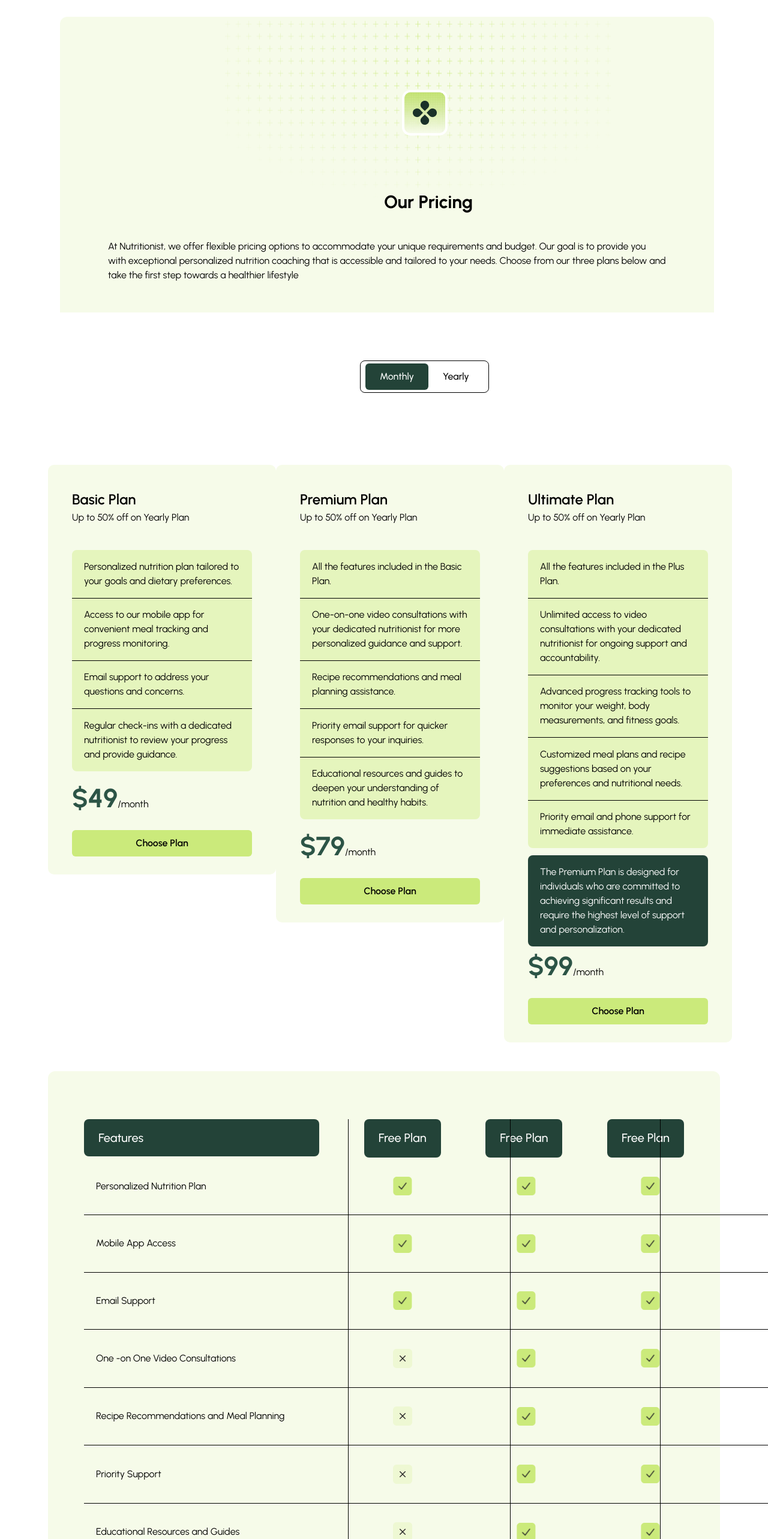
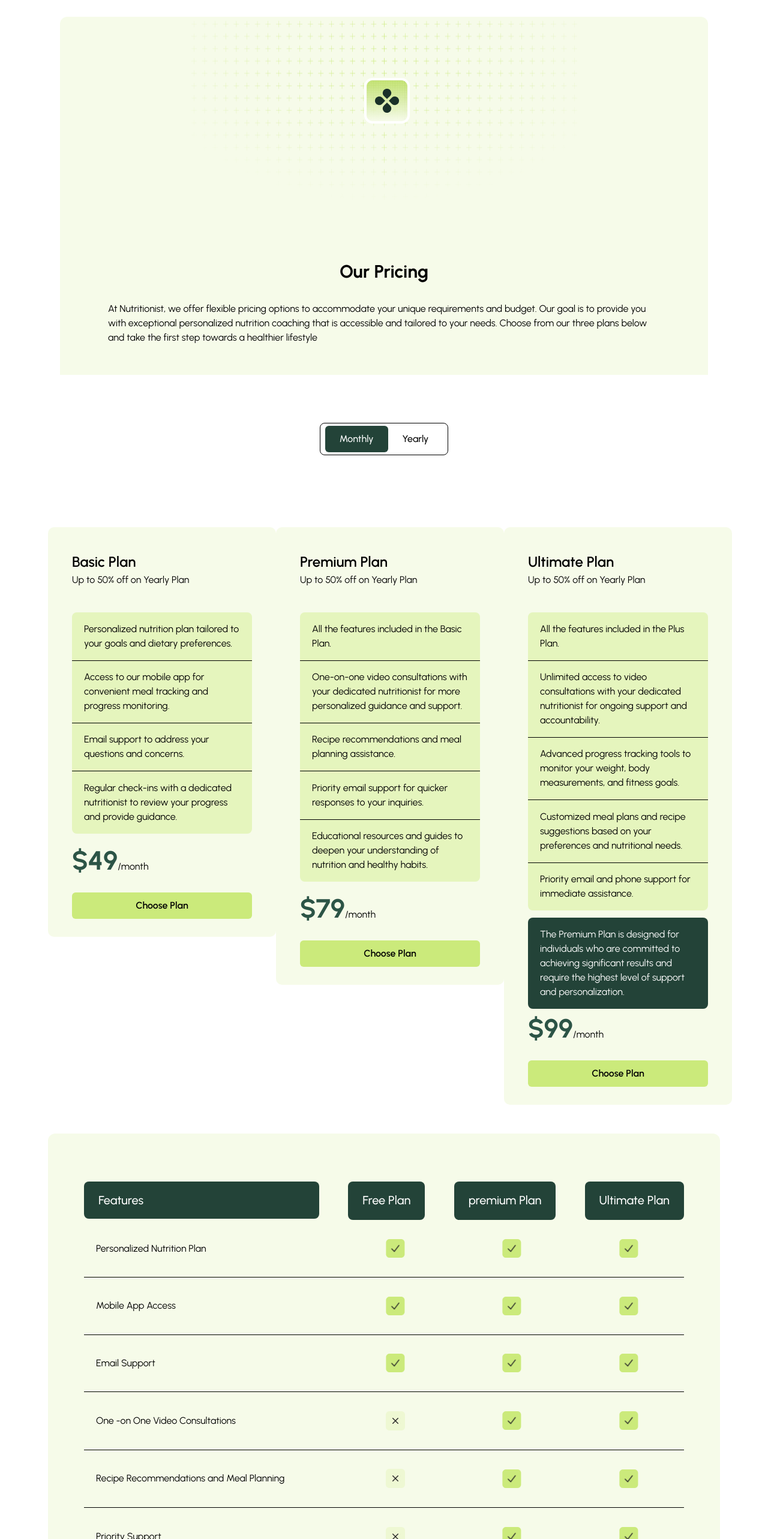
Before and after one commit to Ndahiroloicke/Nutritionist-web-app, a React (Vite) app: page /pricing in a window 1280 px wide. Shown: the part 200-2766 px from the top of the page at 60% size. Built offline with nearby package versions, Linux system fonts and the light colour scheme.

Commit message:
Development

```diff
--- a/src/components/Pricing/FAQ.jsx
+++ b/src/components/Pricing/FAQ.jsx
@@ -5,9 +5,9 @@ import { Link } from "react-router-dom";
 const FAQ = () => {
   return (
     <div>
-      <div className="mx-[80px] mt-[100px] mb-[60px]">
-        <h1 className="text-[38px] font-bold ml-[600px]">FAQ</h1>
-        <p className="ml-[250px] mt-[6px]">
+      <div className=" w-full mt-[100px] mb-[60px]">
+        <h1 className="text-[38px] w-fit mx-auto font-bold">FAQ</h1>
+        <p className="w-fit mx-auto mt-[6px]">
           We address commonly asked questions and provide comprehensive answers
           to help you navigate your way <span className="block ml-[250px]"> through your nutrition and wellness
           journey.
--- a/src/components/Pricing/button2.jsx
+++ b/src/components/Pricing/button2.jsx
@@ -1,8 +1,8 @@
 import PropTypes from "prop-types";
 const Button2 =  ({ setYearlyPricing,yearlyPricing }) => {
   return (
-    <div >
-      <div className="twobutts w-[215px] ml-[600px] mt-[80px]">
+    <div className="w-full">
+      <div className="twobutts w-fit mx-auto mt-[80px]">
         <button className={yearlyPricing ? "active bg-white text-black" : "bg-[#234338] text-white"} onClick={()=>setYearlyPricing(false)}>Monthly</button>
         <button className={yearlyPricing ? "inactive bg-[#234338] text-white" : "bg-white"} onClick={() => setYearlyPricing(true)}>Yearly</button>
       </div>
--- a/src/components/Pricing/pri.jsx
+++ b/src/components/Pricing/pri.jsx
@@ -8,7 +8,7 @@ const Pri = ({prides,img1,img2,img3}) => {
             <p className="w-[320px]">{prides}</p>
             <img src={img1} alt="" className="w-[32px]"/>
             <img src={img2} alt=""  className=" w-[32px]"/>
-            <img src={img3} alt=""  className="w-[32px] mr-[20px]"/>
+            <img src={img3} alt=""  className="w-[32px] mr-[56px]"/>
         </div>
     </div>
   )
--- a/src/components/Pricing/pricingdesc.jsx
+++ b/src/components/Pricing/pricingdesc.jsx
@@ -9,31 +9,28 @@ const Pricingdesc = () => {
         <div className='px-[60px] py-[80px]'>
         <div className='flex flex-row justify-between'>
             <p className='bg-[#234338] text-white py-[16px] px-[24px] text-[20px] font-medium w-[392px] h-[62px] rounded-[8px]'>Features</p>
-            <div className="w-[0.5px] bg-black h-[1040px] absolute left-[580px]"></div>
             <p className='bg-[#234338] h-[64px] text-white py-[16px] px-[24px] rounded-[8px] text-[20px] font-medium w-[128px]'>Free Plan</p>
-            <div className=" w-[0.5px] h-[1040px] absolute bg-black left-[850px]"></div>
-            <p className='bg-[#234338] h-[64px] text-[white] py-[16px] px-[24px] rounded-[8px] text-[20px] font-medium w-[128px]'>Free Plan</p>
-            <div className=" w-[0.5px] h-[1040px] absolute bg-black left-[1100px]"></div>
-            <p className='bg-[#234338] text-[white] h-[64px] py-[16px] px-[24px] rounded-[8px] text-[20px] font-medium w-[128px]'>Free Plan</p>
+            <p className='bg-[#234338] h-[64px] text-[white] py-[16px] px-[24px] rounded-[8px] text-[20px] font-medium w-fit'>premium Plan</p>
+            <p className='bg-[#234338] text-[white] h-[64px] py-[16px] px-[24px] rounded-[8px] text-[20px] font-medium w-fit'>Ultimate Plan</p>
         </div>
        <Pri prides="Personalized Nutrition Plan" img3={tick} img1={tick} img2={tick}/>
-       <div className="w-[1145px] bg-black h-[0.5px]"></div>
+       <div className="w-full bg-black h-[0.5px]"></div>
        <Pri prides="Mobile App Access" img3={tick} img1={tick} img2={tick}/>
-       <div className="w-[1145px] bg-black h-[0.5px]"></div>
+       <div className="w-full bg-black h-[0.5px]"></div>
        <Pri prides="Email Support" img3={tick} img1={tick} img2={tick}/>
-       <div className="w-[1145px] bg-black h-[0.5px]"></div>
+       <div className="w-full bg-black h-[0.5px]"></div>
        <Pri prides="One -on One Video Consultations" img3={tick} img1={cross} img2={tick}/>
-       <div className="w-[1145px] bg-black h-[0.5px]"></div>
+       <div className="w-full bg-black h-[0.5px]"></div>
        <Pri prides="Recipe Recommendations and Meal Planning"img3={tick} img1={cross} img2={tick}/>
-       <div className="w-[1145px] bg-black h-[0.5px]"></div>
+       <div className="w-full bg-black h-[0.5px]"></div>
        <Pri prides="Priority Support" img3={tick} img1={cross} img2={tick}/>
-       <div className="w-[1145px] bg-black h-[0.5px]"></div>
+       <div className="w-full bg-black h-[0.5px]"></div>
        <Pri prides="Educational Resources and Guides" img3={tick} img1={cross} img2={tick}/>
-       <div className="w-[1145px] bg-black h-[0.5px]"></div>
+       <div className="w-full bg-black h-[0.5px]"></div>
        <Pri prides="Advanced Progress Tracking Tools" img3={tick} img1={cross} img2={cross}/>
-       <div className="w-[1145px] bg-black h-[0.5px]"></div>
+       <div className="w-full bg-black h-[0.5px]"></div>
        <Pri prides="Customized Meal Plans and Recipe Suggestions" img3={tick} img1={cross} img2={cross}/>
-       <div className="w-[1145px] bg-black h-[0.5px]"></div>
+       <div className="w-full bg-black h-[0.5px]"></div>
        <Pri prides="Phone Support" img3={tick} img1={cross} img2={cross}/>
         </div>
     </div>
--- a/src/components/Process/ProcessHome.jsx
+++ b/src/components/Process/ProcessHome.jsx
@@ -29,7 +29,8 @@ const ProcessHome = () => {
         h="Your Journey to Health and Wellness"
         p='At Nutritionist, we believe in providing a personalized and comprehensive approach to help you achieve your health and wellness goals. Our "How it Works" process is designed to guide you through each step of your journey, ensuring that you receive the support, knowledge, and tools you need to succeed. Here is a detailed breakdown of our process:'
       />
-      <div className="flex flex-row">
+      <div className="w-full">
+        <div className="w-fit mx-auto flex flex-row">
         <div className="ml-[70px]">
       <Explan
         number="01"
@@ -86,6 +87,7 @@ const ProcessHome = () => {
         parm="Our ultimate goal is to help you develop sustainable lifestyle habits that will support your long-term health and wellness. We will equip you with the knowledge and skills to maintain your progress even after you've completed the program."/>
       </div>
       </div>
+      </div>
       <Proud/>
       <Foot/>
     </div>
--- a/src/components/Team/expnav.jsx
+++ b/src/components/Team/expnav.jsx
@@ -47,7 +47,7 @@ const Expnav = ({
 
   return (
     <div>
-      <div className="flex flex-row ml-[100px] mr-[90px] px-[50px] py-[20px] bg-[#234338] justify-between items-center text-[#E6E6E6] rounded-b-xl">
+      <div className="flex flex-row px-[50px] py-[20px] bg-[#234338] justify-between items-center text-[#E6E6E6] rounded-b-xl">
         <li
           className={state.management ? "list-none bg-[#2C5446] px-[20px] py-[16px] rounded-lg" : "list-none"}
           onClick={() => { handleclick("management"); handleClickTest({ id: 'all', category: "Management" }) }}
--- a/src/components/Team/homepic.jsx
+++ b/src/components/Team/homepic.jsx
@@ -1,22 +1,32 @@
-import PropTypes from 'prop-types';
-const Homepic = ({abs,cont,h,p,cla}) => {
+import PropTypes from "prop-types";
+const Homepic = ({ abs, cont, h, p, cla }) => {
   return (
-    <div>
-        <div className="bg-[#F6FBE9] ml-[100px] mr-[90px] rounded-t-xl mt-[100px]">
-        <img src={abs} alt=""  className='w-[643px] h-[326px] ml-[275px]'/>
-                <img src={cont} alt=""  className='absolute top-[350px] left-[670px]'/>
-                <h1 className={cla}>{h}</h1>
-                <p className='ml-[80px] mr-[80px] pb-[50px]'>{p}</p>
+    <div className="px-[100px]">
+      <div className="bg-[#F6FBE9] rounded-t-xl mt-[100px] w-full">
+        <div className="w-fit mx-auto">
+          <img src={abs} alt="" className="w-[643px] h-[326px] " />
+          <img
+            src={cont}
+            alt=""
+            className=" relative -top-56 left-72"
+          />
+          </div>
+          <div className="w-fit mx-auto">
+          <h1 className="text-[30px] font-bold mb-7">{h}</h1>
+          </div>
+          <div className="w-fit mx-auto">
+          <p className="ml-[80px] mr-[80px] pb-[50px]">{p}</p>
           </div>
       </div>
-  )
-}
+    </div>
+  );
+};
 Homepic.propTypes = {
   abs: PropTypes.string.isRequired,
   cont: PropTypes.string.isRequired,
   h: PropTypes.string.isRequired,
   p: PropTypes.string.isRequired,
-    cla: PropTypes.string.isRequired
+  cla: PropTypes.string.isRequired,
 };
 
-export default Homepic
+export default Homepic;
--- a/src/components/Team/teamexpert.jsx
+++ b/src/components/Team/teamexpert.jsx
@@ -21,11 +21,10 @@ const Teamexp = ({ employee }) => {
   }
 
   return (
-    <div>
+    <div className="px-[100px]">
       <Homepic
         abs={abs}
         cont={cont}
-        cla="text-[30px] font-bold ml-[420px] -mt-[40px] mb-[40px]"
         h="Meet Our Team of Experts"
         p="Our team at Nutritionist is composed of highly skilled professionals who are passionate about helping you achieve your health and wellness goals. With a diverse range of expertise in nutrition, coaching, and support, our team is dedicated to providing you with the guidance and personalized care you need. Get to know the experts behind our success and discover how they can make a positive impact on your journey to better health."
       />
```
Also changed, not shown: src/components/services/Servicehome.jsx (+12 -2 lines), src/components/services/achievs.jsx (+16 -7 lines). Lines whose indentation alone changed are shown as unchanged.
